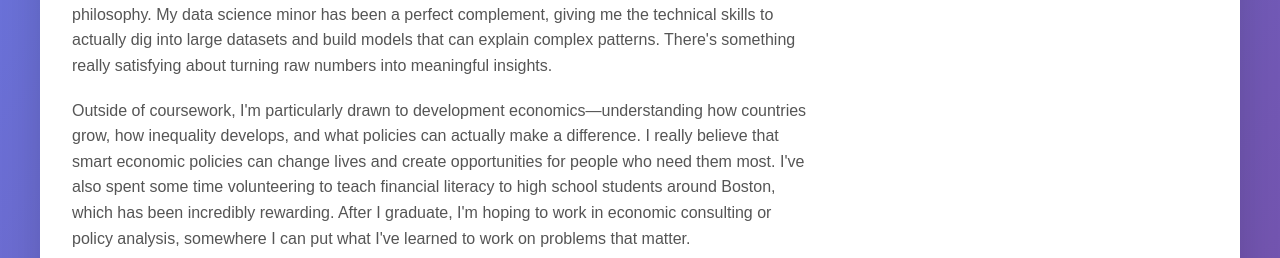
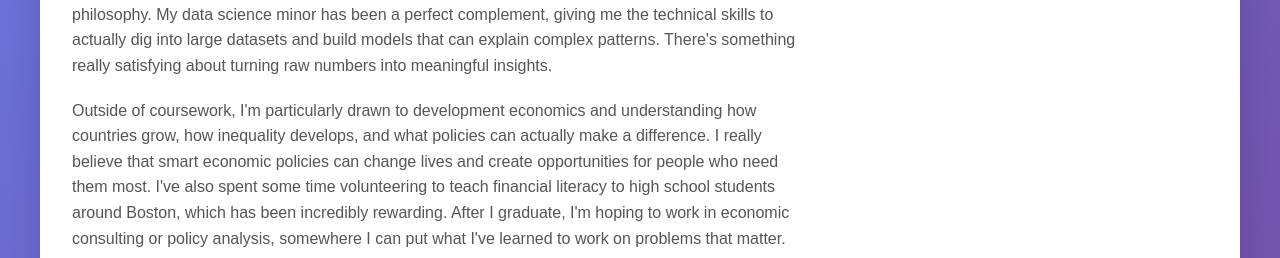
Before and after one commit to HenriDS4200/HenriDS4200.github.io, a plain HTML site: page index.html in a window 1280 px wide. Shown: the part 694-952 px from the top of the page. Drawn offline with Linux system fonts and the light colour scheme.

Commit message:
Update index.html

```diff
--- a/index.html
+++ b/index.html
@@ -38,7 +38,7 @@
     At Northeastern, I've gotten to explore so many interesting areas like microeconomics, macroeconomics, econometrics, and behavioral economics, just to name a few. What I love most is how economics doesn't exist in a vacuum. It pulls from math, psychology, political science, and even philosophy. My data science minor has been a perfect complement, giving me the technical skills to actually dig into large datasets and build models that can explain complex patterns. There's something really satisfying about turning raw numbers into meaningful insights.
 </p>
 <p>
-    Outside of coursework, I'm particularly drawn to development economics—understanding how countries grow, how inequality develops, and what policies can actually make a difference. I really believe that smart economic policies can change lives and create opportunities for people who need them most. I've also spent some time volunteering to teach financial literacy to high school students around Boston, which has been incredibly rewarding. After I graduate, I'm hoping to work in economic consulting or policy analysis, somewhere I can put what I've learned to work on problems that matter.
+    Outside of coursework, I'm particularly drawn to development economics and understanding how countries grow, how inequality develops, and what policies can actually make a difference. I really believe that smart economic policies can change lives and create opportunities for people who need them most. I've also spent some time volunteering to teach financial literacy to high school students around Boston, which has been incredibly rewarding. After I graduate, I'm hoping to work in economic consulting or policy analysis, somewhere I can put what I've learned to work on problems that matter.
 </p>
                 </div>
                 <div class="about-image">
```
